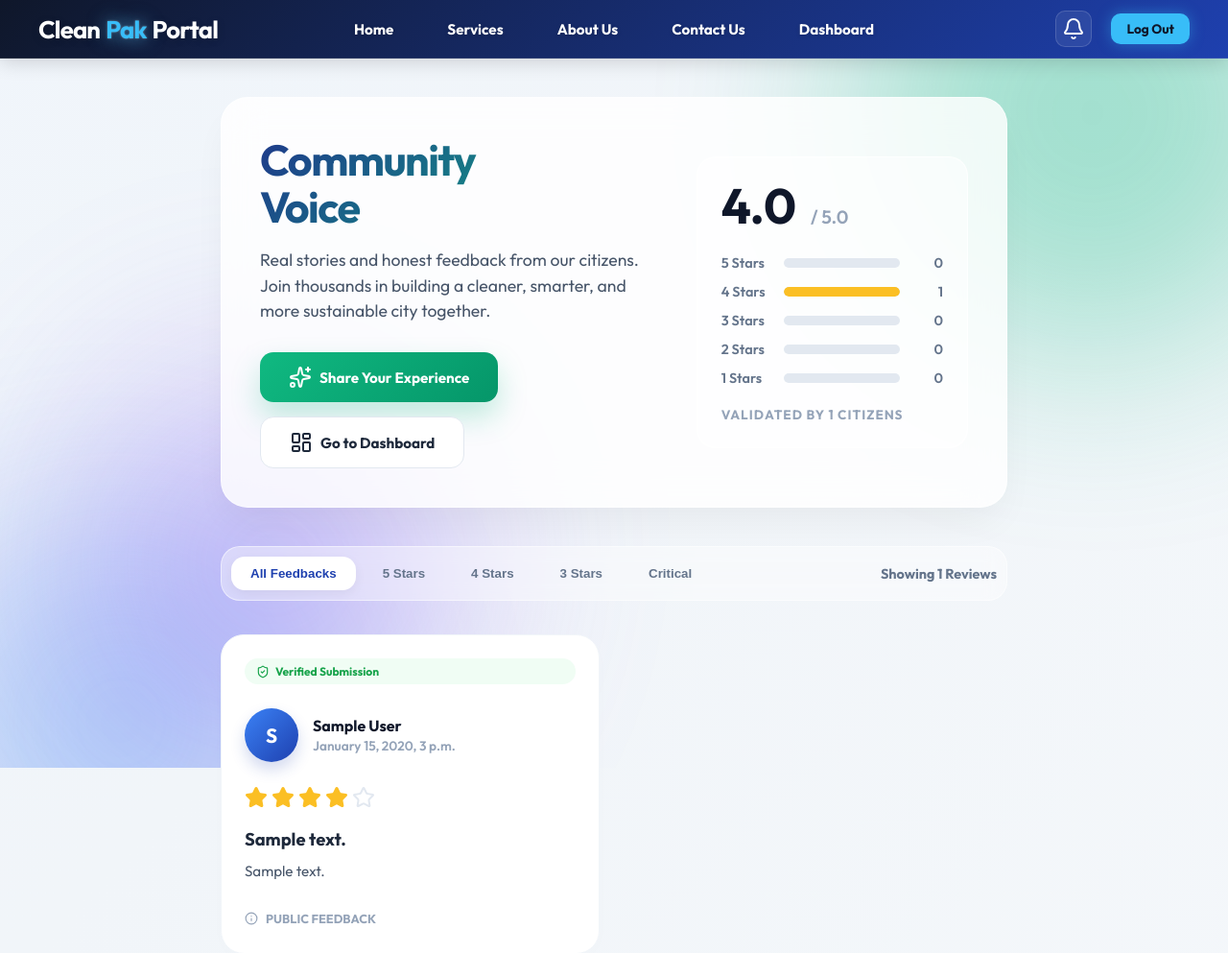
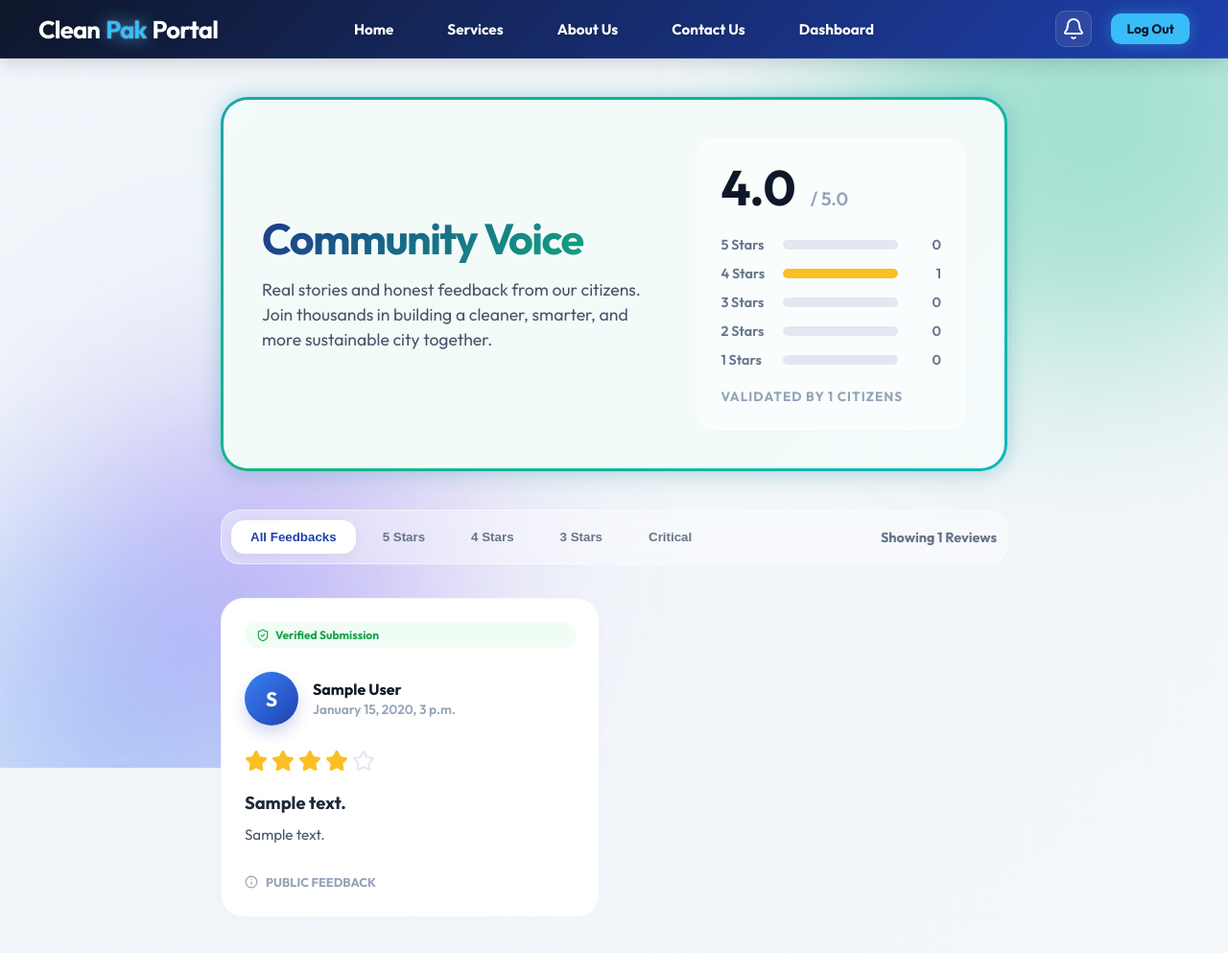
Before and after one commit to UsmanAli0001/CleanPortal, a Django app: page /citizen-reviews/ in a window 1280 px wide. Shown: the top 993 px of the page at 96% size. Run offline with Django 5.2, Linux system fonts and the light colour scheme; a user stored in the database is signed in; tables that the repository leaves empty hold one stand-in row (values such as "Sample post").

Commit message:
remove reviews

```diff
--- a/accounts/templates/accounts/citizen_reviews.html
+++ b/accounts/templates/accounts/citizen_reviews.html
@@ -62,17 +62,38 @@
 
     /* Premium Header Design */
     .hero-section {
-        background: var(--glass-bg);
+        position: relative;
+        background: linear-gradient(rgba(255, 255, 255, 0.95), rgba(255, 255, 255, 0.95)) padding-box,
+                    linear-gradient(135deg, #3b82f6, #10b981, #06b6d4, #10b981, #3b82f6) border-box;
+        border: 3px solid transparent;
+        background-size: 400% 400%;
+        animation: borderGlowShift 8s ease infinite;
         backdrop-filter: blur(20px);
         border-radius: 28px;
-        border: 1px solid var(--glass-border);
-        box-shadow: 0 20px 40px -10px rgba(0, 0, 0, 0.06);
         padding: 40px;
         margin-bottom: 40px;
         display: grid;
         grid-template-columns: 1.2fr 0.8fr;
         gap: 30px;
         align-items: center;
+        /* Gorgeous ambient blue-green outer glow shadow */
+        box-shadow: 0 0 15px rgba(59, 130, 246, 0.22),
+                    0 0 30px rgba(16, 185, 129, 0.18),
+                    0 15px 30px rgba(0, 0, 0, 0.03);
+        transition: all 0.4s ease;
+    }
+
+    .hero-section:hover {
+        box-shadow: 0 0 25px rgba(59, 130, 246, 0.35),
+                    0 0 50px rgba(16, 185, 129, 0.3),
+                    0 20px 40px rgba(0, 0, 0, 0.05);
+        transform: translateY(-2px);
+    }
+
+    @keyframes borderGlowShift {
+        0% { background-position: 0% 50%; }
+        50% { background-position: 100% 50%; }
+        100% { background-position: 0% 50%; }
     }
 
     .hero-text h1 {
@@ -90,7 +111,7 @@
         font-size: 1.1rem;
         color: #475569;
         line-height: 1.5;
-        margin-bottom: 30px;
+        margin: 0;
     }
 
     /* Rating Stats Component */
@@ -267,18 +288,8 @@
     <!-- Premium Header -->
     <header class="hero-section" data-aos="fade-down">
         <div class="hero-text">
-            <h1>Community <br>Voice</h1>
+            <h1>Community Voice</h1>
             <p>Real stories and honest feedback from our citizens. Join thousands in building a cleaner, smarter, and more sustainable city together.</p>
-            <div class="hero-btns">
-                <a href="{% url 'submit_review' %}" class="btn-premium primary">
-                    <i data-lucide="sparkles"></i>
-                    <span>Share Your Experience</span>
-                </a>
-                <a href="{% url 'dashboard' %}" class="btn-premium secondary">
-                    <i data-lucide="layout-dashboard"></i>
-                    <span>Go to Dashboard</span>
-                </a>
-            </div>
         </div>
 
         <div class="rating-summary-card">
@@ -367,8 +378,7 @@
             <i data-lucide="message-square" style="width: 40px; height: 40px;"></i>
         </div>
         <h2 style="font-weight: 800; color: #1e293b;">Be the Pioneer</h2>
-        <p style="color: #64748b; font-size: 1.1rem; max-width: 400px; margin: 15px auto 30px;">Share your first experience and help your neighbors make informed decisions.</p>
-        <a href="{% url 'submit_review' %}" class="btn-premium primary">Start Your Review</a>
+        <p style="color: #64748b; font-size: 1.1rem; max-width: 400px; margin: 15px auto 30px;">There are no reviews yet. Reviews will appear here once they are submitted.</p>
     </div>
     {% endif %}
 </div>
--- a/accounts/urls.py
+++ b/accounts/urls.py
@@ -19,7 +19,7 @@
     admin_wallet_view,
     impact_gallery_view, complaint_history_view, admin_complaint_history_view,
     wallet_view, wallet_deposit, wallet_deposit_success, link_stripe_account,
-    admin_feedback_view, delete_feedback_admin, citizen_reviews_view, submit_review_view,
+    admin_feedback_view, delete_feedback_admin, citizen_reviews_view,
     admin_notifications, notifications_view, service_history_view,
     admin_holiday_management, holiday_details_view, services_view,
     admin_contact_messages, admin_reply_contact, delete_contact_message,
@@ -49,7 +49,7 @@
     path('pay_fee/', pay_fee, name='pay_fee'),
     path('submit_feedback/', submit_feedback, name='submit_feedback'),
     path('citizen-reviews/', citizen_reviews_view, name='citizen_reviews'),
-    path('citizen-reviews/submit/', submit_review_view, name='submit_review'),
+
 
     # Announcements API & Views
     path('notifications/', notifications_view, name='notifications'),
--- a/accounts/views.py
+++ b/accounts/views.py
@@ -3222,9 +3222,7 @@
     }
     return render(request, 'accounts/admin/holiday_management.html', context)
 
-@login_required(login_url='login')
-def submit_review_view(request):
-    return render(request, 'accounts/submit_review.html')
+
 
 @login_required(login_url='login')
 def service_history_view(request):
```
